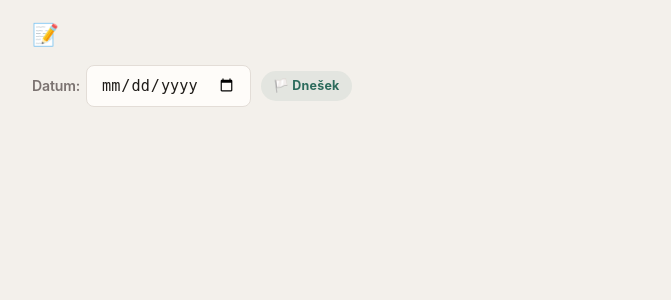
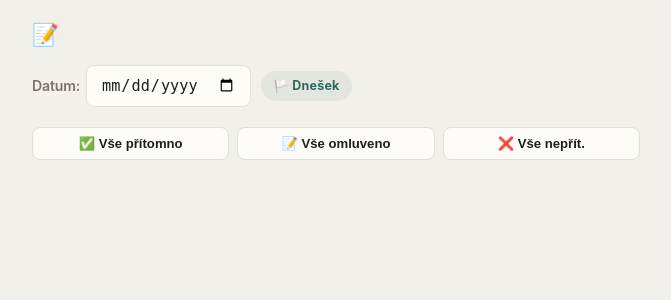
Before and after one commit to czechtechgeek/dochazka-krouzek, a Flask app: template addon/src/templates/attendance.html in a window 1280 px wide. Shown: the part 71-371 px from the top of the page, without its empty margins (304-975 px from the left). Run offline with Flask 3, Linux system fonts and the light colour scheme; the template is opened without the code that fills it, so the values that code supplies are empty.

Commit message:
Add bulk actions: mark all children as present/excused/absent at once

```diff
--- a/addon/src/app.py
+++ b/addon/src/app.py
@@ -160,6 +160,31 @@ def attendance(group_id):
     return render_template('attendance.html', group=group, children=children,
                            records=records, selected_date=d, datestr=datestr)
 
+@app.route('/attendance/<int:group_id>/bulk', methods=['POST'])
+def attendance_bulk(group_id):
+    group = Group.query.get_or_404(group_id)
+    datestr = request.args.get('date', '')
+    d = parse_date(datestr)
+    status = request.form.get('status', 'excused')
+
+    changes = 0
+    for child in group.children:
+        existing = Attendance.query.filter_by(child_id=child.id, date=d).first()
+        if existing:
+            if existing.status != status:
+                existing.status = status
+                changes += 1
+        else:
+            att = Attendance(child_id=child.id, date=d, status=status, group_id=group_id)
+            db.session.add(att)
+            changes += 1
+    db.session.commit()
+
+    labels = {'present': 'Přítomen', 'excused': 'Omluven', 'absent': 'Nepřítomen'}
+    if changes:
+        flash(f'Hromadně označeno {changes} dětí jako {labels.get(status, status)}', 'success')
+    return redirect(url_for('attendance', group_id=group_id, date=datestr if datestr else ''))
+
 @app.route('/export/<int:group_id>')
 def export(group_id):
     group = Group.query.get_or_404(group_id)
--- a/addon/src/templates/attendance.html
+++ b/addon/src/templates/attendance.html
@@ -11,6 +11,21 @@
     <span class="date-badge">🏳️ Dnešek</span>
     {% endif %}
 </form>
+
+<div style="display:flex;gap:8px;margin-bottom:14px;flex-wrap:wrap;">
+    <form method="post" action="{{ url_for('attendance_bulk', group_id=group.id, date=datestr) }}" style="flex:1;">
+        <input type="hidden" name="status" value="present">
+        <button class="btn btn-outline" style="width:100%;font-size:.82rem;padding:8px;">✅ Vše přítomno</button>
+    </form>
+    <form method="post" action="{{ url_for('attendance_bulk', group_id=group.id, date=datestr) }}" style="flex:1;">
+        <input type="hidden" name="status" value="excused">
+        <button class="btn btn-outline" style="width:100%;font-size:.82rem;padding:8px;">📝 Vše omluveno</button>
+    </form>
+    <form method="post" action="{{ url_for('attendance_bulk', group_id=group.id, date=datestr) }}" style="flex:1;">
+        <input type="hidden" name="status" value="absent">
+        <button class="btn btn-outline" style="width:100%;font-size:.82rem;padding:8px;">❌ Vše nepřít.</button>
+    </form>
+</div>
 
 <form method="post" id="attendance-form">
     <div class="attendance-panel">
```
